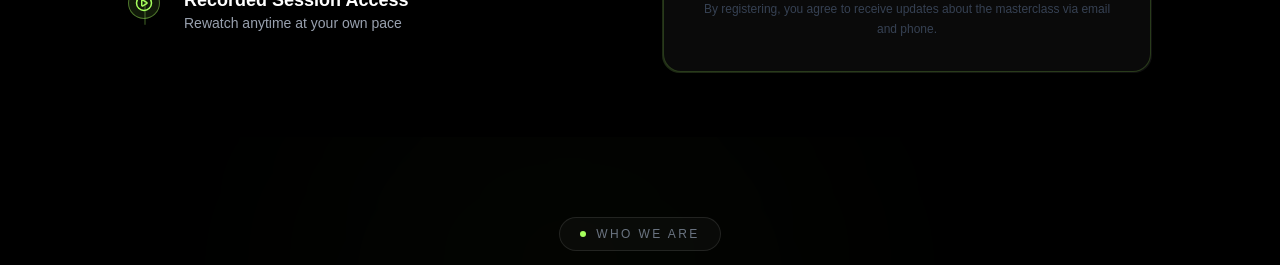
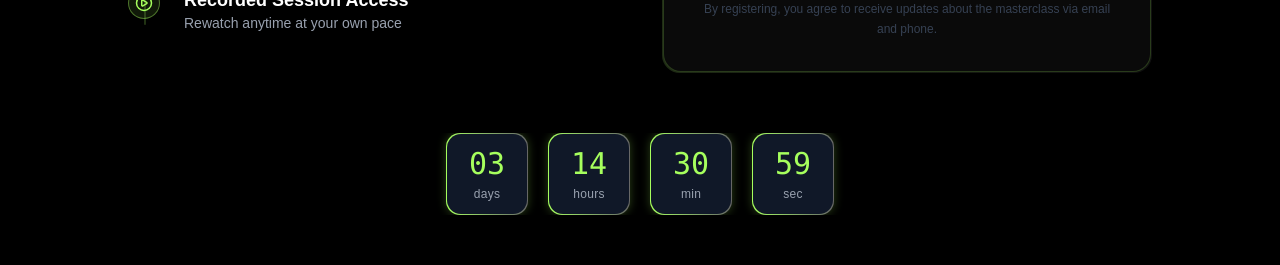
Before and after one commit to SivaSanjaykumar/Mern_MasterClass_Landing_Page_OCA, a React (Vite) app: page / in a window 1280 px wide. Shown: the part 6980-7245 px from the top of the page. Built offline with nearby package versions, Linux system fonts and the light colour scheme.

Commit message:
Lightbox Changed

```diff
--- a/src/sections/MasterClassDetails.jsx
+++ b/src/sections/MasterClassDetails.jsx
@@ -1,6 +1,7 @@
 import { motion } from "motion/react";
 import { Video, Clock, Calendar, Award, PlayCircle } from "lucide-react";
 import RegisterForm from "./RegisterForm";
+import Timer from "@/components/Timer";
 
 const details = [
   { icon: <Video size={18} className="text-[#A6FF5D]" />, title: "Live Online", desc: "Interactive Zoom session" },
@@ -61,6 +62,10 @@ const MasterclassDetails = () => (
       </div>
 
     </div>
+    <div className="mt-15">
+      <Timer/>
+    </div>
+
   </section>
 );
 
--- a/src/sections/RegisterForm.jsx
+++ b/src/sections/RegisterForm.jsx
@@ -118,12 +118,6 @@ const SuccessModal = ({ onClose }) => (
           <MessageCircle size={18} />
           Join Our WhatsApp Community
         </a>
-        <button
-          onClick={onClose}
-          className="text-xs text-gray-600 hover:text-gray-400 transition-colors"
-        >
-          I'll join later
-        </button>
       </div>
     </div>
   </div>
```
